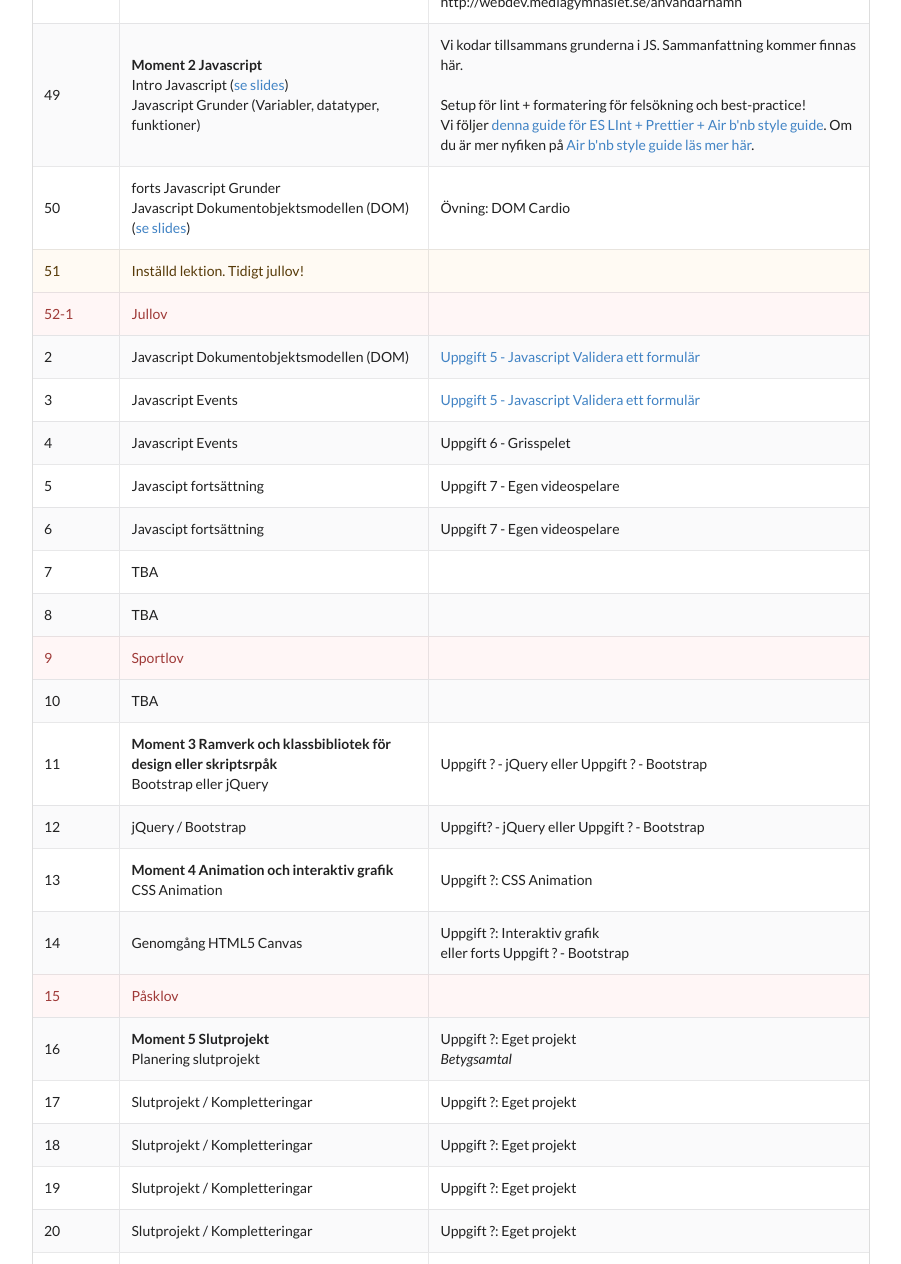
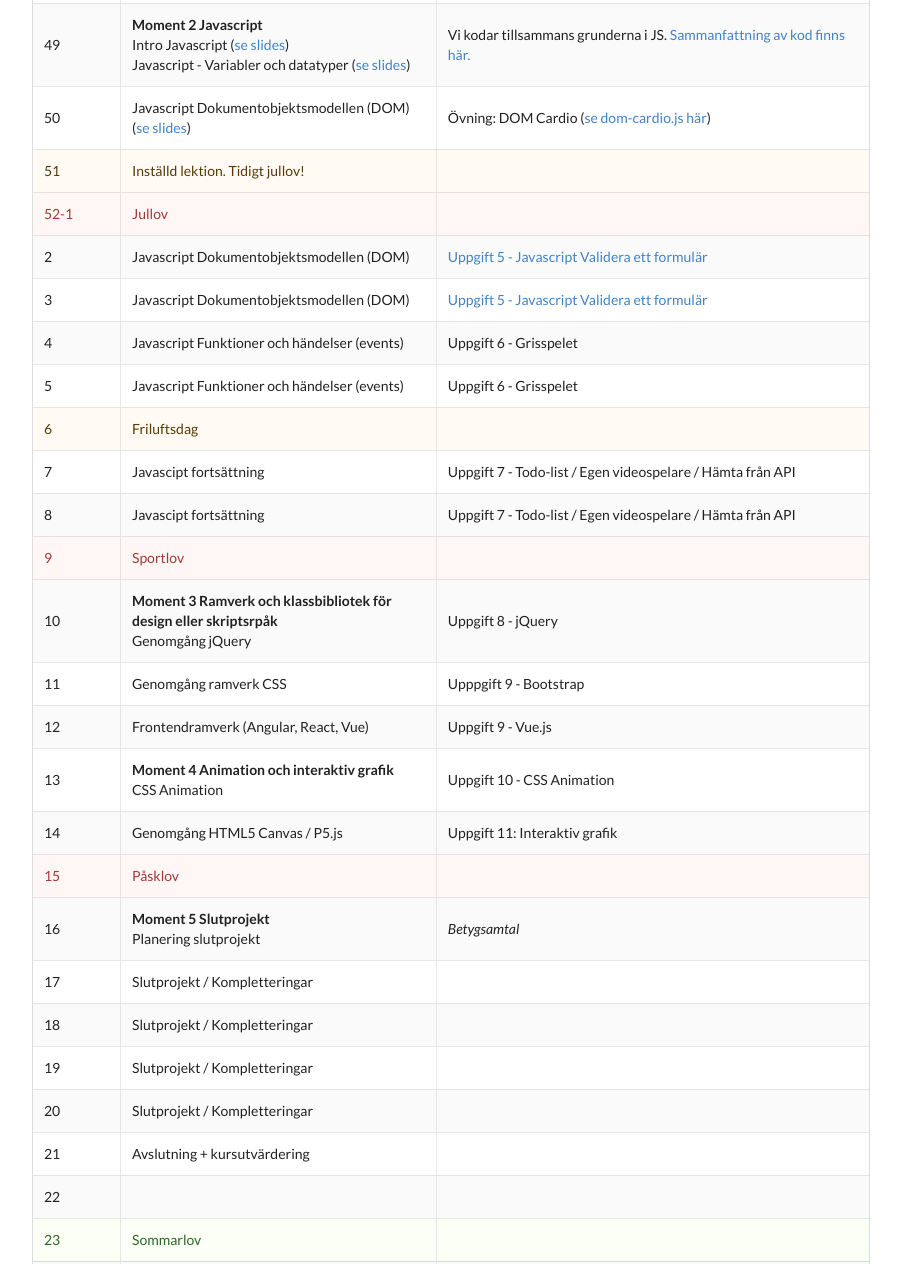
Before and after one commit to mediagymnasiet-webbutveckling/kurssidan, a plain HTML site: page sites/webb2/info/planering.html in a window 1280 px wide. Shown: the part 1490-2754 px from the top of the page, without its empty margins (189-1090 px from the left). Drawn offline with nearby package versions, Linux system fonts and the light colour scheme.

Commit message:
Update planering.html

```diff
--- a/sites/webb2/info/planering.html
+++ b/sites/webb2/info/planering.html
@@ -330,19 +330,18 @@
                                     <td>
                                         <b>Moment 2 Javascript</b>
                                         <br /> Intro Javascript (<a href="https://slides.com/sandralarsson-1/introduktion-till-javascript-0dc672#/" target="_blank">se slides</a>)<br>
-                                      Javascript Grunder (Variabler, datatyper, funktioner)
+                                      Javascript - Variabler och datatyper (<a href="https://slides.com/sandralarsson-1/deck" target="_blank">se slides</a>)<br>
                                     </td>
-                                    <td> Vi kodar tillsammans grunderna i JS. Sammanfattning kommer finnas här. <br><br>
-                                        Setup för lint + formatering för felsökning och best-practice!<br>
+                                    <td> Vi kodar tillsammans grunderna i JS. <a href="https://github.com/mediagymnasiet-webbutveckling/javascript-introduction" target="_blank">Sammanfattning av kod finns här.</a>
+                                         <!--Setup för lint + formatering för felsökning och best-practice!<br>
                                          Vi följer <a href="https://blog.echobind.com/integrating-prettier-eslint-airbnb-style-guide-in-vscode-47f07b5d7d6a" target="_blank">denna guide för ES LInt + Prettier + Air b'nb style guide</a>.
-                                         Om du är mer nyfiken på <a href="https://github.com/airbnb/javascript" target="_blank">Air b'nb style guide läs mer här</a>.
+                                         Om du är mer nyfiken på <a href="https://github.com/airbnb/javascript" target="_blank">Air b'nb style guide läs mer här</a>. -->
                                     </td>
                                 </tr>
                                 <tr>
                                     <td>50</td>
-                                    <td>forts Javascript Grunder<br>
-                                        Javascript Dokumentobjektsmodellen (DOM) (<a href="https://slides.com/sandralarsson-1/deck-6-13" target="blank">se slides</a>)</td>
-                                    <td>Övning: DOM Cardio</td>
+                                    <td>Javascript Dokumentobjektsmodellen (DOM) (<a href="https://slides.com/sandralarsson-1/deck-6-13" target="blank">se slides</a>)</td>
+                                    <td>Övning: DOM Cardio (<a href="https://github.com/mediagymnasiet-webbutveckling/javascript-introduction" target="_blank">se dom-cardio.js här</a>)</td>
                                 </tr>
                                 <tr class="warning">
                                     <td>51</td>
@@ -361,39 +360,35 @@
                                 </tr>
                                 <tr>
                                     <td>3</td>
-                                    <td>Javascript Events</td>
+                                    <td>Javascript Dokumentobjektsmodellen (DOM)</td>
                                     <td><a href="https://github.com/mediagymnasiet-webbutveckling/javascript-validate-form" target="_blank">Uppgift 5 - Javascript Validera ett formulär</a></td>
 
                                 </tr>
                                 <tr>
                                     <td>4</td>
-                                    <td>Javascript Events</td>
+                                    <td>Javascript Funktioner och händelser (events)</td>
                                     <td>Uppgift 6 - Grisspelet</td>
-
                                 </tr>
 
                                 <tr>
                                     <td>5</td>
-                                    <td>Javascipt fortsättning</td>
-                                    <td>Uppgift 7 - Egen videospelare</td>
+                                    <td>Javascript Funktioner och händelser (events)</td>
+                                    <td>Uppgift 6 - Grisspelet</td>
                                 </tr>
-                                <tr>
+                                <tr class="warning">
                                     <td>6</td>
-                                    <td>Javascipt fortsättning</td>
-                                    <td>Uppgift 7 - Egen videospelare</td>
+                                    <td>Friluftsdag</td>
+                                    <td></td>
                                 </tr>
                                 <tr>
                                     <td>7</td>
-                                    <td>TBA</td>
-                                    <td></td>
-
+                                    <td>Javascipt fortsättning</td>
+                                    <td>Uppgift 7 - Todo-list / Egen videospelare / Hämta från API</td>
                                 </tr>
                                 <tr>
                                     <td>8</td>
-                                    <td>TBA</td>
-                                    <td></td>
-
-
+                                    <td>Javascipt fortsättning</td>
+                                    <td>Uppgift 7 - Todo-list / Egen videospelare / Hämta från API</td>
                                 </tr>
                                 <tr class="negative">
                                     <td>9</td>
@@ -402,24 +397,25 @@
                                 </tr>
                                 <tr>
                                     <td>10</td>
-                                    <td>TBA</td>
-                                    <td></td>
+                                    <td>
+                                        <b> Moment 3 Ramverk och klassbibliotek för design eller skriptsrpåk</b><br>
+                                        Genomgång jQuery
+                                    </td>
+                                    <td>
+                                    Uppgift 8 - jQuery </td>
                                 </tr>
                                 <tr>
                                     <td>11</td>
                                     <td>
-                                        <b> Moment 3 Ramverk och klassbibliotek för design eller skriptsrpåk</b>
-                                        <br /> Bootstrap eller
-                                       jQuery
+                                        Genomgång ramverk CSS
                                     </td>
                                     <td>
-                                    Uppgift ? - jQuery eller Uppgift ? - Bootstrap</td>
-
+                                     Upppgift 9 - Bootstrap</td>
                                 </tr>
                                 <tr>
                                     <td>12</td>
-                                    <td>jQuery / Bootstrap</td>
-                                    <td>Uppgift? - jQuery eller Uppgift ? - Bootstrap</td>
+                                    <td>Frontendramverk (Angular, React, Vue)</td>
+                                    <td>Uppgift 9 - Vue.js</td>
                                 </tr>
                                 <tr>
                                     <td>13</td>
@@ -427,13 +423,12 @@
                                         <b> Moment 4 Animation och interaktiv grafik</b>
                                         <br /> CSS Animation
                                     </td>
-                                    <td>Uppgift ?: CSS Animation</td>
+                                    <td>Uppgift 10 - CSS Animation</td>
                                 </tr>
                                 <tr>
                                     <td>14</td>
-
-                                    <td>Genomgång HTML5 Canvas</td>
-                                    <td>Uppgift ?: Interaktiv grafik </br>eller forts Uppgift ? - Bootstrap</td>
+                                    <td>Genomgång HTML5 Canvas / P5.js</td>
+                                    <td>Uppgift 11: Interaktiv grafik </td>
                                 </tr>
                                 <tr  class="negative">
                                     <td>15</td>
@@ -446,30 +441,30 @@
                                     <td><b>Moment 5 Slutprojekt</b>
                                         <br />Planering slutprojekt
                                     </td>
-                                    <td>Uppgift ?: Eget projekt </br> <i>Betygsamtal</i></td>
+                                    <td> <i>Betygsamtal</i></td>
 
                                 </tr>
                                 <tr>
                                     <td>17</td>
                                     <td>Slutprojekt / Kompletteringar</td>
-                                    <td>Uppgift ?: Eget projekt</td>
+                                    <td></td>
                                 </tr>
                                 <tr>
                                     <td>18</td>
                                     <td>Slutprojekt / Kompletteringar</td>
-                                    <td>Uppgift ?: Eget projekt</td>
+                                    <td></td>
                                 </tr>
                                 </tr>
                                 <tr>
                                     <td>19</td>
                                     <td>Slutprojekt / Kompletteringar </td>
-                                    <td>Uppgift ?: Eget projekt</td>
+                                    <td></td>
                                 </tr>
                                 </tr>
                                 <tr>
                                     <td>20</td>
                                     <td>Slutprojekt / Kompletteringar</td>
-                                    <td>Uppgift ?: Eget projekt</td>
+                                    <td></td>
                                 </tr>
                                 </tr>
 
```
